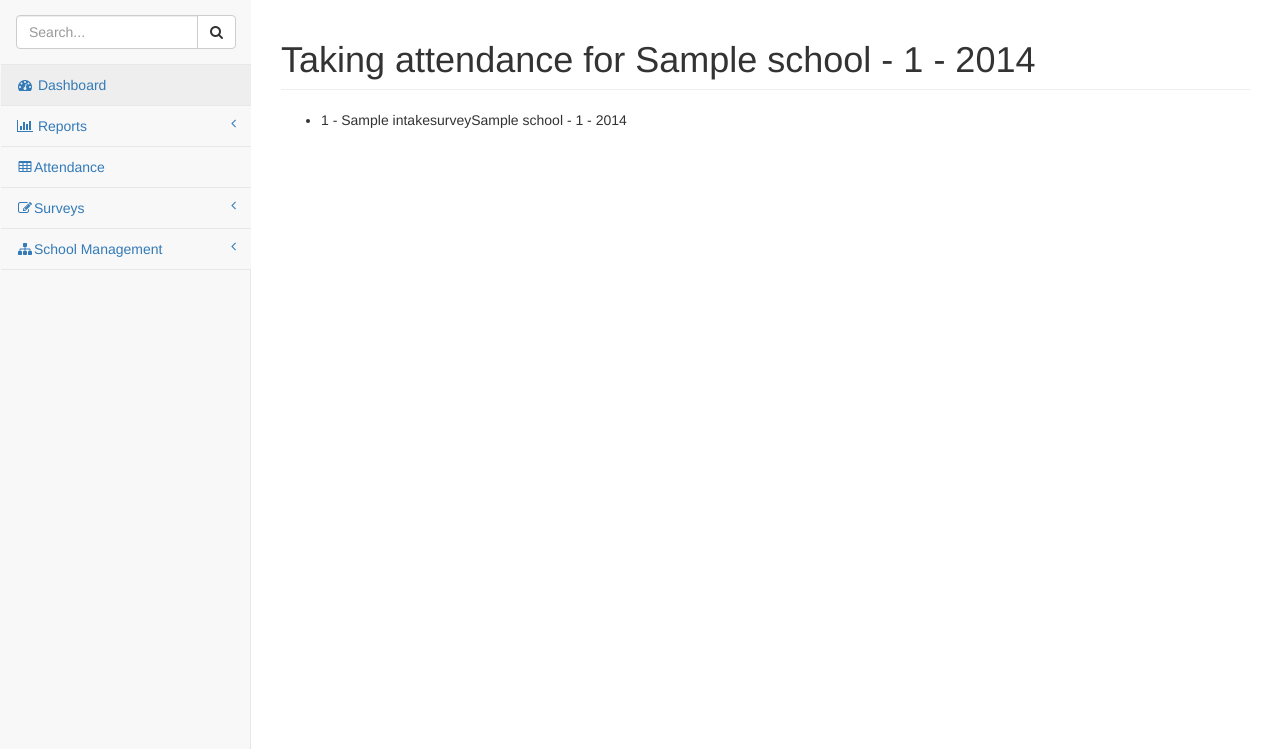
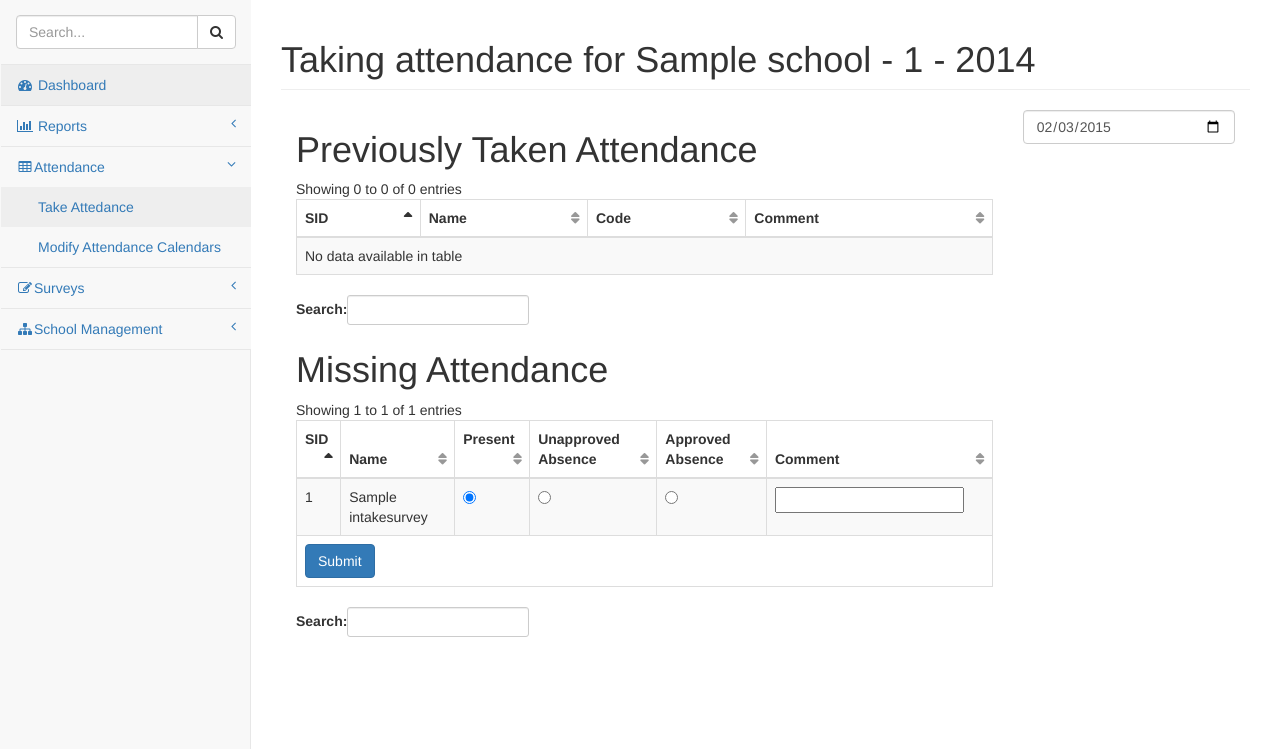
Before and after one commit to AsianHope/vdpme, a Django app: page /mande/attendance/take/1/ in a window 1280 px wide. Shown: the part 52-801 px from the top of the page. Run offline with Django 3.2, Linux system fonts and the light colour scheme; tables that the repository leaves empty hold one stand-in row (values such as "Sample post"); some libraries are stand-ins or nearby versions.

Commit message:
continuing working on attendance

```diff
--- a/mande/templates/mande/attendance.html
+++ b/mande/templates/mande/attendance.html
@@ -5,6 +5,12 @@
 {% endblock %}
 
 {% block content %}
+<h2>
+   <a href = "{% url 'attendance_calendar' %}">Modify Attendance Calendars</a>
+</h2>
+<h2>
+   <a href = "{% url 'take_attendance' %}">Take Attendance</a>
+</h2>
 {% endblock %}
 
 {% block script %}
--- a/mande/templates/mande/attendancecalendar.html
+++ b/mande/templates/mande/attendancecalendar.html
@@ -1,6 +1,6 @@
 {% extends "base.html" %}
 {% block title %}
-Attendance Calendars
+Modify attendance calendar for:
 {% endblock %}
 
 {% block content %}
--- /dev/null
+++ b/mande/templates/mande/reportlist.html
@@ -0,0 +1,6 @@
+{% extends "base.html" %}
+
+{% block title %}Reports{% endblock %}
+
+{% block content %}
+{% endblock %}
--- a/mande/templates/mande/takeattendance.html
+++ b/mande/templates/mande/takeattendance.html
@@ -1,13 +1,13 @@
 {% extends "base.html" %}
 {% block title %}
-Taking attendance for {{classroom}}
+Take attendance for:
 {% endblock %}
 
 {% block content %}
 <ul>
-   {% for student in students %}
-	<li>{{student}}</li>
-   {% endfor %}
+  {% for classroom in classrooms %}
+    <li><a href ="{% url 'take_class_attendance' classroom.classroom_id %}"> {{classroom}} </a></li>
+  {% endfor %}
 {% endblock %}
 
 {% block script %}
--- /dev/null
+++ b/mande/templates/mande/takeclassattendance.html
@@ -0,0 +1,99 @@
+{% extends "base.html" %}
+{% block title %}
+Taking attendance for {{classroom}}
+{% endblock %}
+
+{% block content %}
+
+<div class="col-md-9">
+  <h1>Previously Taken Attendance</h1>
+  <table class="table table-bordered table-striped table-hover" id="previousAttendanceTable">
+    <thead><tr>
+      <th>SID</th>
+      <th>Name</th>
+      <th>Code</th>
+      <th>Comment</th></tr></thead>
+    <tbody>
+      {% for attendance in attendance_entries %}
+      <tr>
+          <td>{{attendance.student_id.student_id}}</td>
+          <td>{{attendance.student_id.name}}</td>
+          <td>{{ attendance.get_attendance_display }}
+          <td>{{attendance.notes}}</td>
+      </tr>
+      {% endfor %}
+    </tbody>
+  </table>
+  <h1>Missing Attendance</h1>
+  <form method="post" action="{% url 'take_class_attendance' classroom.classroom_id %}">
+    {% csrf_token %}
+    <div class="form-group">
+      <table class="table table-bordered table-striped table-hover" id="attendanceTable">
+        <thead><tr>
+          <th>SID</th>
+          <th>Name</th>
+          <th>Present</th>
+          <th>Unapproved Absence</th>
+          <th>Approved Absence</th>
+          <th>Comment</th></tr></thead>
+        <tbody>
+          {% for student in students %}
+          <tr>
+              <td>{{student.student_id.student_id}}</td>
+              <td>{{student.student_id.name}}</td>
+              <td><input type="radio" name="{{student.student_id.student_id}}" value ="P" checked/></td>
+              <td><input type="radio" name="{{student.student_id.student_id}}" value="UA"/></td>
+              <td><input type="radio" name="{{student.student_id.student_id}}" value="AA"/></td>
+              <td><input type="text" /></td>
+          </tr>
+          {% endfor %}
+
+        </tbody>
+        <tfoot>
+          <tr><td colspan=6><button class="btn btn-primary">Submit</button></td></tr>
+        </tfoot>
+
+      </table>
+    </div>
+  </form>
+</div>
+
+
+<div class="col-md-3">
+    <form method="post" action="{% url 'take_class_attendance' classroom.classroom_id %}">
+      {% csrf_token %}
+      <input type="date" name="attendance_date" class="form-control" id="datePicker"/>
+    </form>
+</div>
+
+{% endblock %}
+
+{% block script %}
+<!-- DataTables JavaScript -->
+<script src="/static/mande/bower_components/DataTables/media/js/jquery.dataTables.min.js"></script>
+<script src="/static/mande/bower_components/datatables-plugins/integration/bootstrap/3/dataTables.bootstrap.min.js"></script>
+<script type="text/javascript">
+
+$(document).ready( function() {
+    $('#datePicker').val('{{attendance_date}}');
+    $(function() {
+      $('#datePicker').change(function() {
+        this.form.submit();
+      });
+    });
+    $('#attendanceTable').DataTable({
+      responsive: true,
+      pageLength: 300,
+      "dom": '<"top"i>rt<"bottom"f><"clear">'
+    });
+
+    $('#previousAttendanceTable').DataTable({
+      responsive: true,
+      pageLength: 300,
+      "dom": '<"top"i>rt<"bottom"f><"clear">'
+    });
+
+});
+
+</script>
+{% endblock %}
--- a/mande/urls.py
+++ b/mande/urls.py
@@ -18,7 +18,8 @@
     url(r'^attendance/calendar$', views.attendance_calendar, name='attendance_calendar'),
     url(r'^attendance/calendar/(?P<classroom_id>\d+)/$', views.attendance_days, name='attendance_days'),
 
-    url(r'^attendance/take/(?P<classroom_id>\d+)/$', views.take_attendance, name='take_attendance'),
+    url(r'^attendance/take/$', views.take_attendance, name='take_attendance'),
+    url(r'^attendance/take/(?P<classroom_id>\d+)/$', views.take_class_attendance, name='take_class_attendance'),
 
 
 
--- a/mande/views.py
+++ b/mande/views.py
@@ -13,6 +13,7 @@
 from mande.models import Teacher
 from mande.models import ClassroomEnrollment
 from mande.models import ClassroomTeacher
+from mande.models import Attendance
 
 def index(request):
     surveys = IntakeSurvey.objects.order_by('student_id')
@@ -48,14 +49,37 @@
     context= {'classroom':classroom}
     return render(request, 'mande/attendancedays.html', context)
 
-def take_attendance(request, classroom_id):
+def take_class_attendance(request, classroom_id):
+    try:
+        attendance = request.POST.dict()
+        attendance_date = attendance['attendance_date']
+    except:
+        attendance_date = date.today().isoformat()
+
     classroom = Classroom.objects.get(pk=classroom_id)
-    students = ClassroomEnrollment.objects.filter(classroom_id=1)
-    #students.exclude(drop_date<date.today())
-    context= {'classroom':classroom, 'students':students}
+    students = ClassroomEnrollment.objects.filter(classroom_id=classroom_id).exclude(drop_date__lte=attendance_date)
+    #get pre-existing attendance entries
+    sidlist = []
+    for student in students:
+
+        sidlist.append(int(student.student_id.student_id))
+
+    attendance_entries = Attendance.objects.filter(student_id__in=sidlist).filter(date=attendance_date)
+
+    #remove students who already have attendance taken
+    already_taken = []
+    for attendance in attendance_entries:
+        already_taken.append(int(attendance.student_id.student_id))
+    students = students.exclude(student_id__in=already_taken)
+
+    context= {'classroom':classroom, 'students':students, 'attendance_date':attendance_date, 'attendance_entries':attendance_entries}
+
+    return render(request, 'mande/takeclassattendance.html', context)
+
+def take_attendance(request):
+    classrooms = Classroom.objects.all()
+    context= {'classrooms':classrooms}
     return render(request, 'mande/takeattendance.html', context)
-
-
 
 
 
--- a/templates/base.html
+++ b/templates/base.html
@@ -304,7 +304,15 @@
                             <!-- /.nav-second-level -->
                         </li>
                         <li>
-                            <a href="#"><i class="fa fa-table fa-fw"></i>Attendance</a>
+                            <a href="#"><i class="fa fa-table fa-fw"></i>Attendance<span class="fa arrow"></span></a>
+                              <ul class="nav nav-second-level">
+                                <li>
+                                    <a href="{% url 'take_attendance' %}">Take Attedance</a>
+                                </li>
+                                <li>
+                                    <a href="{% url 'attendance_calendar' %}">Modify Attendance Calendars</a>
+                                </li>
+                              </ul>
                         </li>
                         <li>
                             <a href="#"><i class="fa fa-edit fa-fw"></i>Surveys<span class="fa arrow"></span></a>
@@ -337,18 +345,7 @@
                                 <li>
                                     <a href="#">Enrolment</a>
                                 </li>
-                                <li>
-                                    <a href="#">Attendance <span class="fa arrow"></span></a>
-                                    <ul class="nav nav-third-level">
-                                        <li>
-                                            <a href="#">Take Attedance</a>
-                                        </li>
-                                        <li>
-                                            <a href="#">Set Attendance Days</a>
-                                        </li>
-                                    </ul>
-                                    <!-- /.nav-third-level -->
-                                </li>
+
                                 <li><a href="#">Discipline</a>
                             </ul>
                             <!-- /.nav-second-level -->
```
Also changed, not shown: mande/templates/mande/sitelist.html (added, +9 -0 lines).
